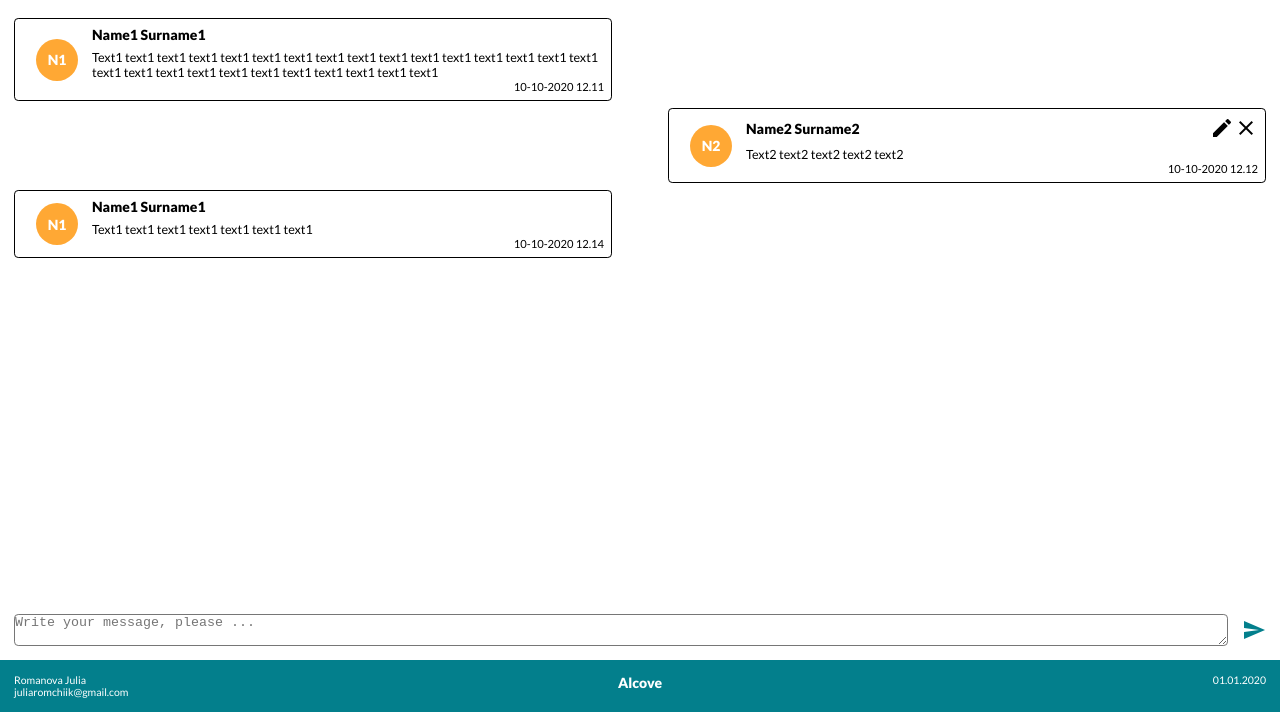
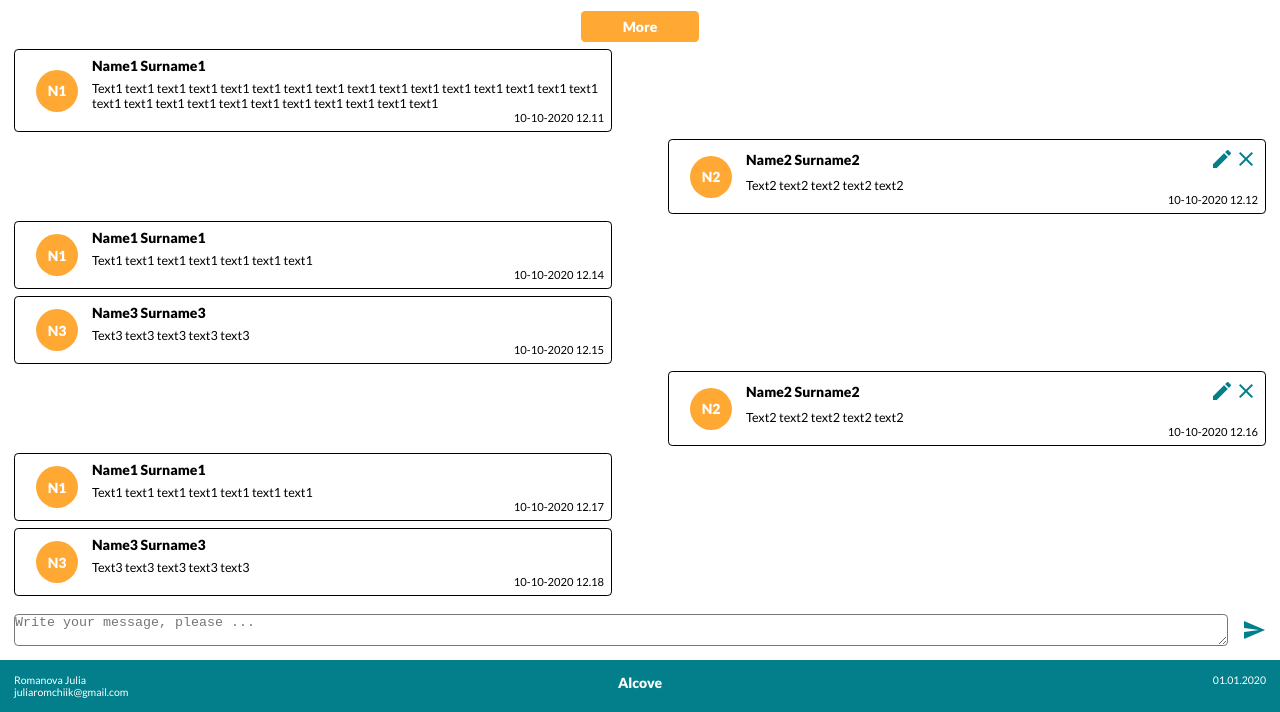
Before and after one commit to JulijaRomanova/DatamolaJSChat, a plain HTML site: page UI/index.html in a window 1280 px wide. Shown: the part 88-800 px from the top of the page. Drawn offline with nearby package versions, Linux system fonts and the light colour scheme.

Commit message:
Added button more, messages and special-message for main-user

```diff
--- a/UI/index.html
+++ b/UI/index.html
@@ -23,24 +23,24 @@
     <main>
         <div style="display: flex; flex-direction: column">
             <div class="flex-elem">
-
                 <button class="btn more-users" tabindex="0">
                     <i class="material-icons main-icon">more_horiz</i>
                     <span class="tooltip place-center">Users</span>
                 </button>
                 <button class="btn">
                     <i class="material-icons main-icon">filter_list</i>
-
                     <span class="tooltip place-center">Filter</span>
-
                 </button>
-
             </div>
-
         </div>
 
         <div class="message-container">
-            <article class="message">
+            <div class="more-message">
+                <button class="btn-more important-font-white">
+                    More
+                </button>
+            </div>
+            <article class="message other-message">
                 <div class="message-avatar">
                     <div class="circle ">
                         <span class="short-name important-font-white">N1</span>
@@ -54,7 +54,7 @@
                     <div   class="message-date add-font-black">10-10-2020 12.11</div>
                 </div>
             </article>
-            <article class="message">
+            <article class="message main-user-message">
                 <div class="message-avatar">
                     <div class="circle ">
                         <span class="short-name important-font-white">N2</span>
@@ -72,7 +72,7 @@
                     <div   class="message-date add-font-black">10-10-2020 12.12</div>
                 </div>
             </article>
-            <article class="message">
+            <article class="message other-message">
                 <div class="message-avatar">
                     <div class="circle ">
                         <span class="short-name important-font-white">N1</span>
@@ -86,7 +86,108 @@
                     <div   class="message-date add-font-black">10-10-2020 12.14</div>
                 </div>
             </article>
-
+            <article class="message other-message">
+                <div class="message-avatar">
+                    <div class="circle ">
+                        <span class="short-name important-font-white">N3</span>
+                    </div>
+                </div>
+                <div class="message-all-info">
+                    <div class="message-header">
+                        <span class="important-font-black user-name">Name3 Surname3</span>
+                    </div>
+                    <span class="main-font-black">Text3 text3  text3 text3 text3</span>
+                    <div   class="message-date add-font-black">10-10-2020 12.15</div>
+                </div>
+            </article>
+            <article class="message main-user-message ">
+                <div class="message-avatar">
+                    <div class="circle ">
+                        <span class="short-name important-font-white">N2</span>
+                    </div>
+                </div>
+                <div class="message-all-info ">
+                    <div class="message-header">
+                        <span class="important-font-black user-name">Name2 Surname2</span>
+                        <div class="message-action">
+                            <i class="material-icons message-edit post-img-size">create</i>
+                            <i class="material-icons message-delete post-img-size">close</i>
+                        </div>
+                    </div>
+                    <span class="main-font-black">Text2 text2  text2 text2 text2</span>
+                    <div   class="message-date add-font-black">10-10-2020 12.16</div>
+                </div>
+            </article>
+            <article class="message other-message">
+                <div class="message-avatar">
+                    <div class="circle ">
+                        <span class="short-name important-font-white">N1</span>
+                    </div>
+                </div>
+                <div class="message-all-info">
+                    <div class="message-header">
+                        <span class="important-font-black user-name">Name1 Surname1</span>
+                    </div>
+                    <span class="main-font-black">Text1 text1 text1 text1 text1 text1 text1</span>
+                    <div   class="message-date add-font-black">10-10-2020 12.17</div>
+                </div>
+            </article>
+            <article class="message other-message">
+                <div class="message-avatar">
+                    <div class="circle ">
+                        <span class="short-name important-font-white">N3</span>
+                    </div>
+                </div>
+                <div class="message-all-info">
+                    <div class="message-header">
+                        <span class="important-font-black user-name">Name3 Surname3</span>
+                    </div>
+                    <span class="main-font-black">Text3 text3  text3 text3 text3</span>
+                    <div   class="message-date add-font-black">10-10-2020 12.18</div>
+                </div>
+            </article>
+            <article class="message other-message special-message">
+                <div class="message-avatar">
+                    <div class="circle ">
+                        <span class="short-name important-font-white">N1</span>
+                    </div>
+                </div>
+                <div class="message-all-info">
+                    <div class="message-header">
+                        <span class="important-font-black user-name">Name1 Surname1</span>
+                    </div>
+                    <span class="main-font-black">Text1 text1 text1 text1 text1 text1 text1</span>
+                    <div   class="message-date add-font-black">10-10-2020 12.19</div>
+                </div>
+            </article>
+            <article class="message other-message">
+                <div class="message-avatar">
+                    <div class="circle ">
+                        <span class="short-name important-font-white">N3</span>
+                    </div>
+                </div>
+                <div class="message-all-info">
+                    <div class="message-header">
+                        <span class="important-font-black user-name">Name3 Surname3</span>
+                    </div>
+                    <span class="main-font-black">Text3 text3  text3 text3 text3</span>
+                    <div   class="message-date add-font-black">10-10-2020 12.20</div>
+                </div>
+            </article>
+            <article class="message other-message">
+                <div class="message-avatar">
+                    <div class="circle ">
+                        <span class="short-name important-font-white">N1</span>
+                    </div>
+                </div>
+                <div class="message-all-info">
+                    <div class="message-header">
+                        <span class="important-font-black user-name">Name1 Surname1</span>
+                    </div>
+                    <span class="main-font-black">Text1 text1 text1 text1 text1 text1 text1</span>
+                    <div   class="message-date add-font-black">10-10-2020 12.21</div>
+                </div>
+            </article>
 
         </div>
 
--- a/UI/style.css
+++ b/UI/style.css
@@ -250,7 +250,18 @@ input:hover, input:active{
 .btn:hover .main-icon{
     color: #037F8C;
 }
+.more-message{
+    display: flex;
+    justify-content: center;
+}
+.btn-more{
+    --main-orange: #FFA834;
+    background: var(--main-orange);
+    padding: 0.5rem 3rem;
+    border: none;
+    border-radius: 0.3rem;
 
+}
 .message-container{
     display: flex;
     flex-direction: column;
@@ -276,10 +287,10 @@ input:hover, input:active{
         width: 100%;
     }
 }
-.message:nth-of-type(even){
+.main-user-message{
     align-self: flex-end;
 }
-.message:nth-of-type(odd){
+.other-message{
     align-self: start;
 }
 
@@ -318,7 +329,16 @@ input:hover, input:active{
     --main-orange: #FFA834;
     display: flex;
     justify-content: flex-end;
-}   .message-edit:hover{
+}
+    .message-edit {
+        --dark-green: #037F8C;
+        color: var(--dark-green);
+    }
+    .message-delete{
+        --dark-green: #037F8C;
+        color: var(--dark-green);
+    }
+    .message-edit:hover{
         color: var(--main-orange);
     }
     .message-delete:hover{
@@ -326,6 +346,11 @@ input:hover, input:active{
     }
 .message-date{
     text-align: right;
+}
+
+.special-message{
+    background-color: #03A6A6;
+    opacity: 0.8;
 }
 
 .confirm-delete{
@@ -365,4 +390,5 @@ main{
     flex: 1;
     display: flex;
     flex-direction: column;
+    overflow: hidden;
 }
```
Lines whose indentation alone changed are shown as unchanged.
